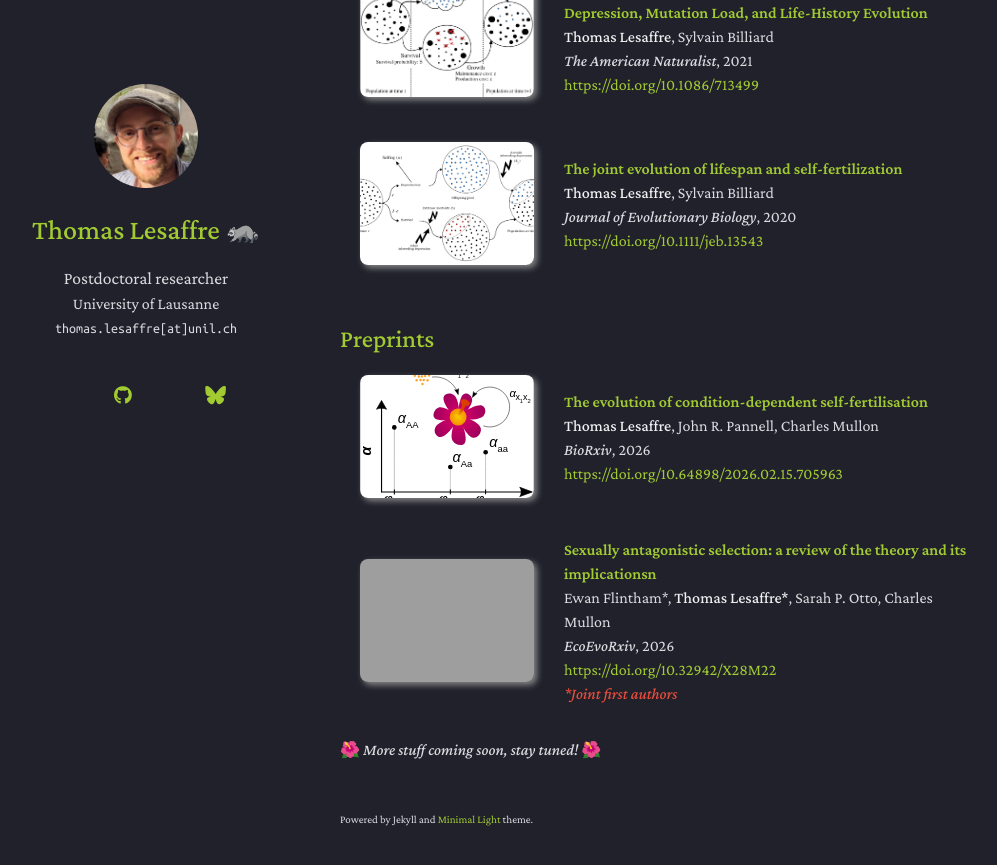
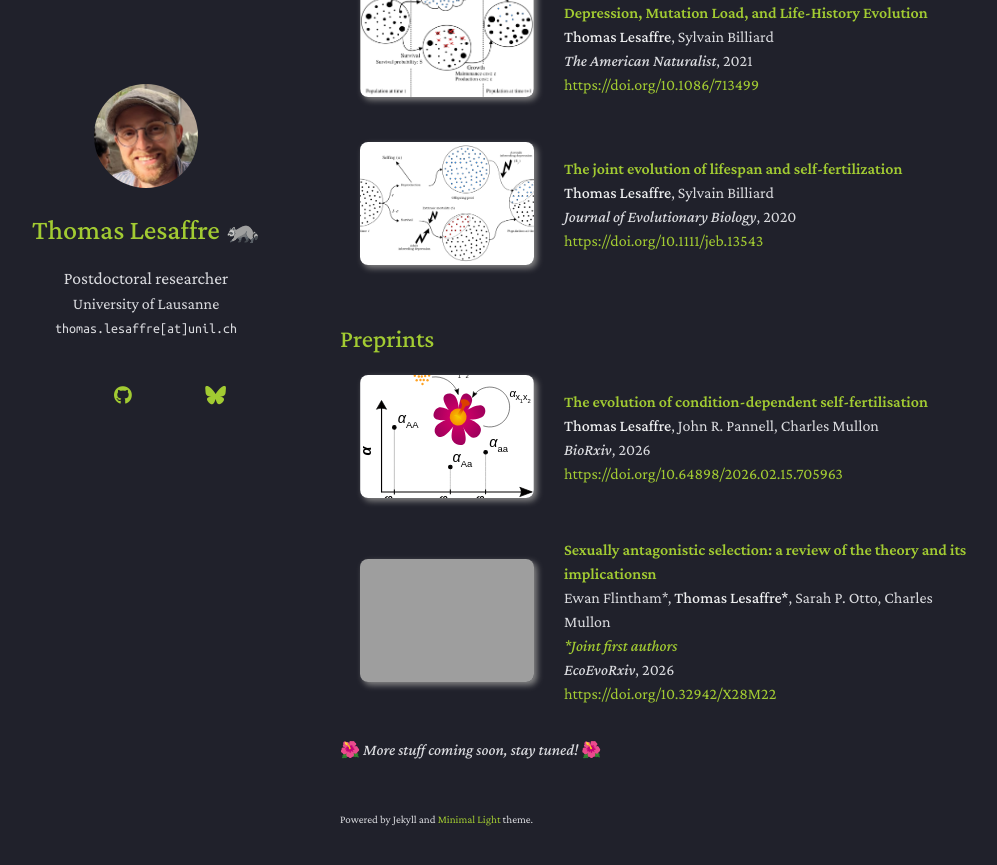
Before and after one commit to Thomas-Lesaffre/thomas-lesaffre.github.io, a Jekyll site: the page built from index.md, in a window 1280 px wide and 900 px high, scrolled down 1481 px. Shown: the top 865 px of the window, without its empty margins (130-1127 px from the left). Built offline with Jekyll 4.4.1, drawn with Linux system fonts in a browser that asks for light colours; a style sheet for code colours, icons or effects is not loaded; our own code applies the rules of GitHub Pages for plain Markdown files; grey boxes are pictures that could not be loaded.

Commit message:
Update preprints.md

```diff
--- a/_includes/preprints.md
+++ b/_includes/preprints.md
@@ -18,16 +18,17 @@
   <div class="col-sm-9" style="position: relative;padding-right: 15px;padding-left: 20px;">
       <div class="title"><a href="{{ link.pdf }}" target="_blank">{{ link.title }}</a></div>
       <div class="author">{{ link.authors }}</div>
+      <div class="links">
+           {% if link.notes %}
+           <strong> <i style="color:#a2cb32">{{ link.notes }}</i></strong>
+           {% endif %}
+           {% if link.others %}
+           {{ link.others }}
+           {% endif %}
+      </div>
       <div class="periodical"><em>{{ link.journal }}</em>, {{ link.year }}</div>
       <div class="periodical"><a href="{{ link.doi }}">{{ link.doi }}</a></div>
-    <div class="links">
-      {% if link.notes %}
-      <strong> <i style="color:#e74d3c">{{ link.notes }}</i></strong>
-      {% endif %}
-      {% if link.others %}
-      {{ link.others }}
-      {% endif %}
-    </div>
+
   </div>
 </div>
 </li>
```
